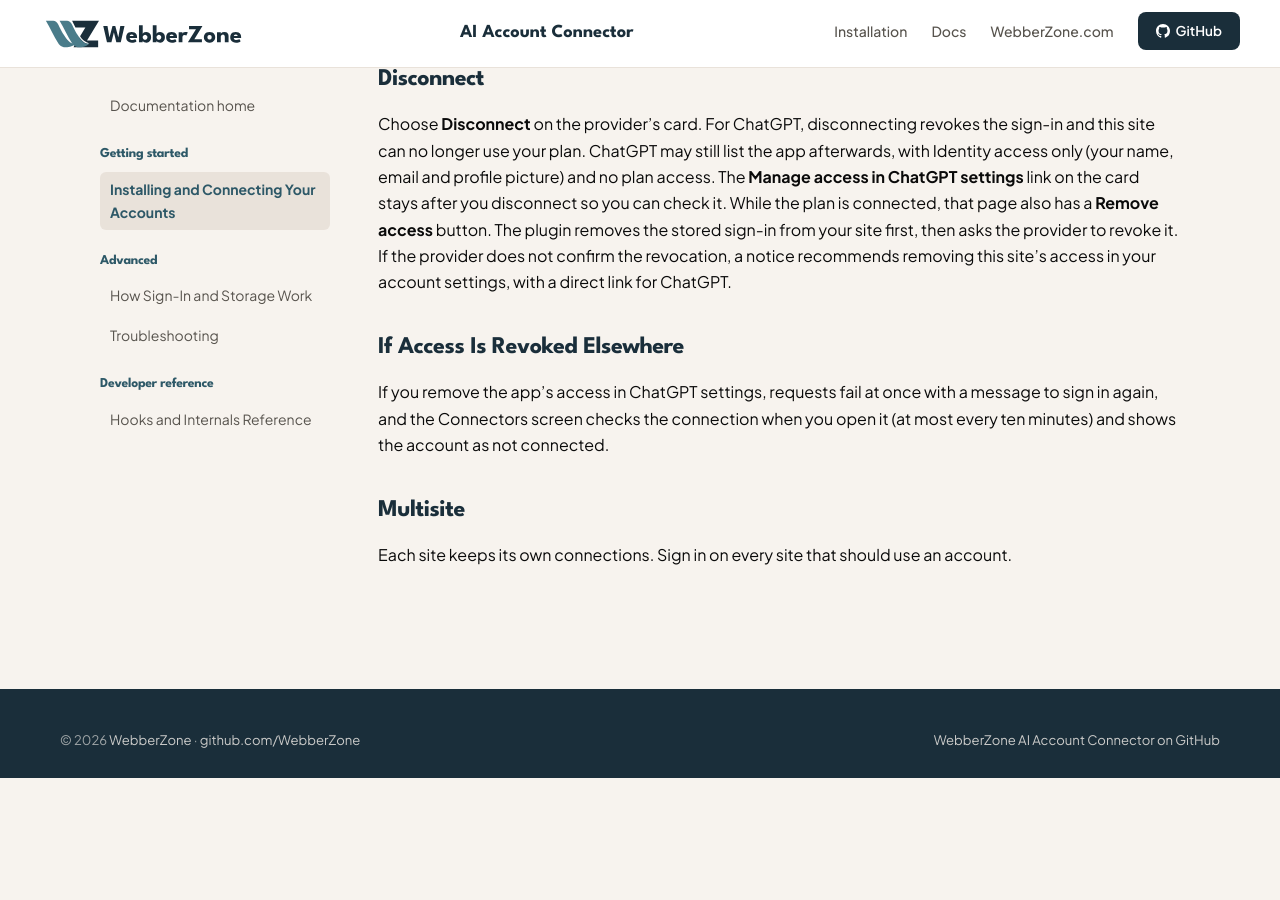
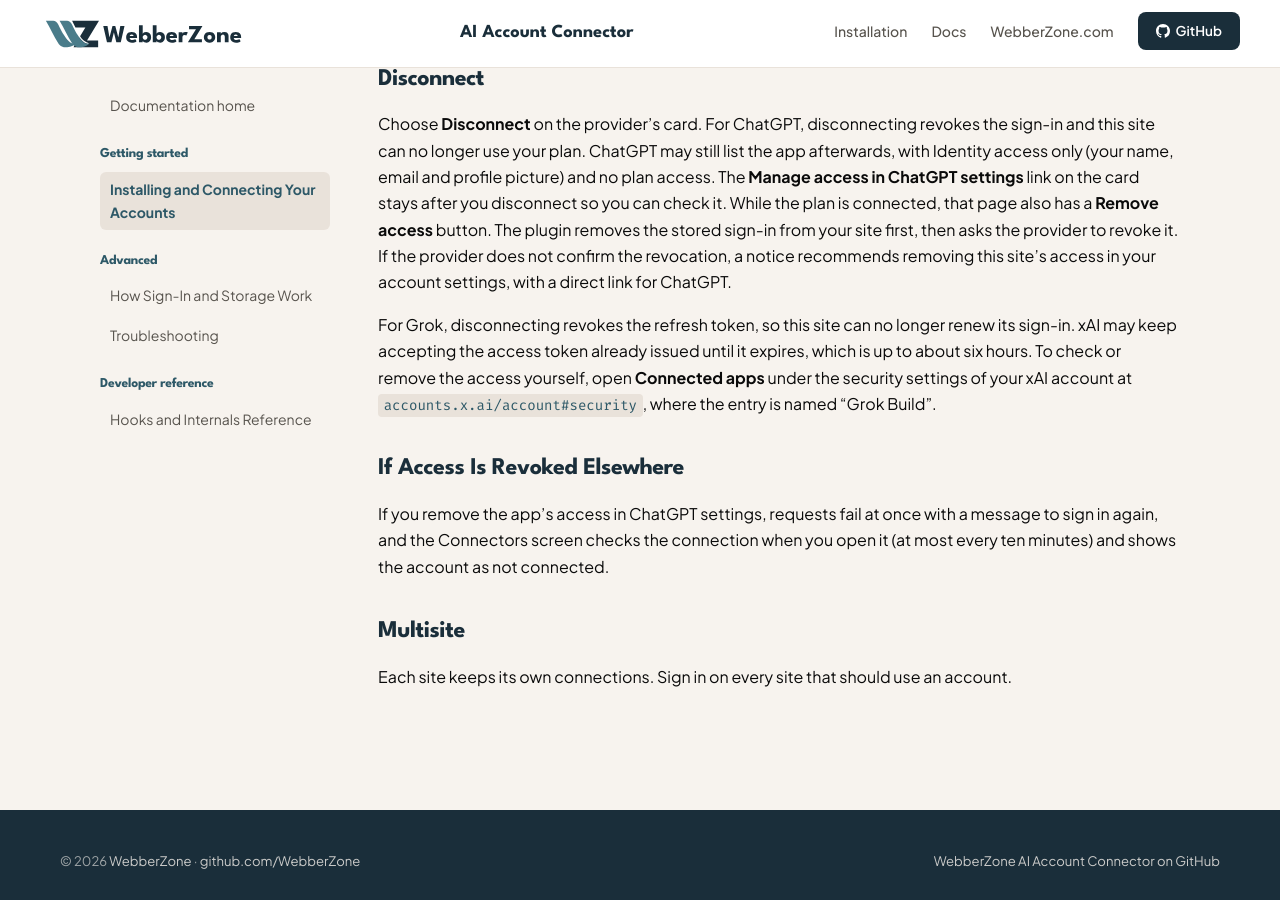
Before and after one commit to WebberZone/webberzone-ai-account-connector, a Jekyll site: the page built from docs/01-aac-getting-started/installing-and-connecting.md, in a window 1280 px wide and 900 px high, scrolled down 1982 px. Built offline with Jekyll 4.4.1, drawn with Linux system fonts in a browser that asks for light colours; before the commit the page ends 2760 px from its top, so only the background shows below that.

Commit message:
Document Grok disconnect behaviour and a code mismatch fix

```diff
--- a/docs/01-aac-getting-started/installing-and-connecting.md
+++ b/docs/01-aac-getting-started/installing-and-connecting.md
@@ -69,6 +69,8 @@ If the WordPress AI plugin shows a connector approval notice, approve **ChatGPT
 
 Choose **Disconnect** on the provider's card. For ChatGPT, disconnecting revokes the sign-in and this site can no longer use your plan. ChatGPT may still list the app afterwards, with Identity access only (your name, email and profile picture) and no plan access. The **Manage access in ChatGPT settings** link on the card stays after you disconnect so you can check it. While the plan is connected, that page also has a **Remove access** button. The plugin removes the stored sign-in from your site first, then asks the provider to revoke it. If the provider does not confirm the revocation, a notice recommends removing this site's access in your account settings, with a direct link for ChatGPT.
 
+For Grok, disconnecting revokes the refresh token, so this site can no longer renew its sign-in. xAI may keep accepting the access token already issued until it expires, which is up to about six hours. To check or remove the access yourself, open **Connected apps** under the security settings of your xAI account at `accounts.x.ai/account#security`, where the entry is named "Grok Build".
+
 ## If Access Is Revoked Elsewhere
 
 If you remove the app's access in ChatGPT settings, requests fail at once with a message to sign in again, and the Connectors screen checks the connection when you open it (at most every ten minutes) and shows the account as not connected.
```
Also changed, not shown: docs/02-aac-advanced/how-sign-in-works.md (+2 -0 lines), docs/02-aac-advanced/troubleshooting.md (+1 -0 lines).
